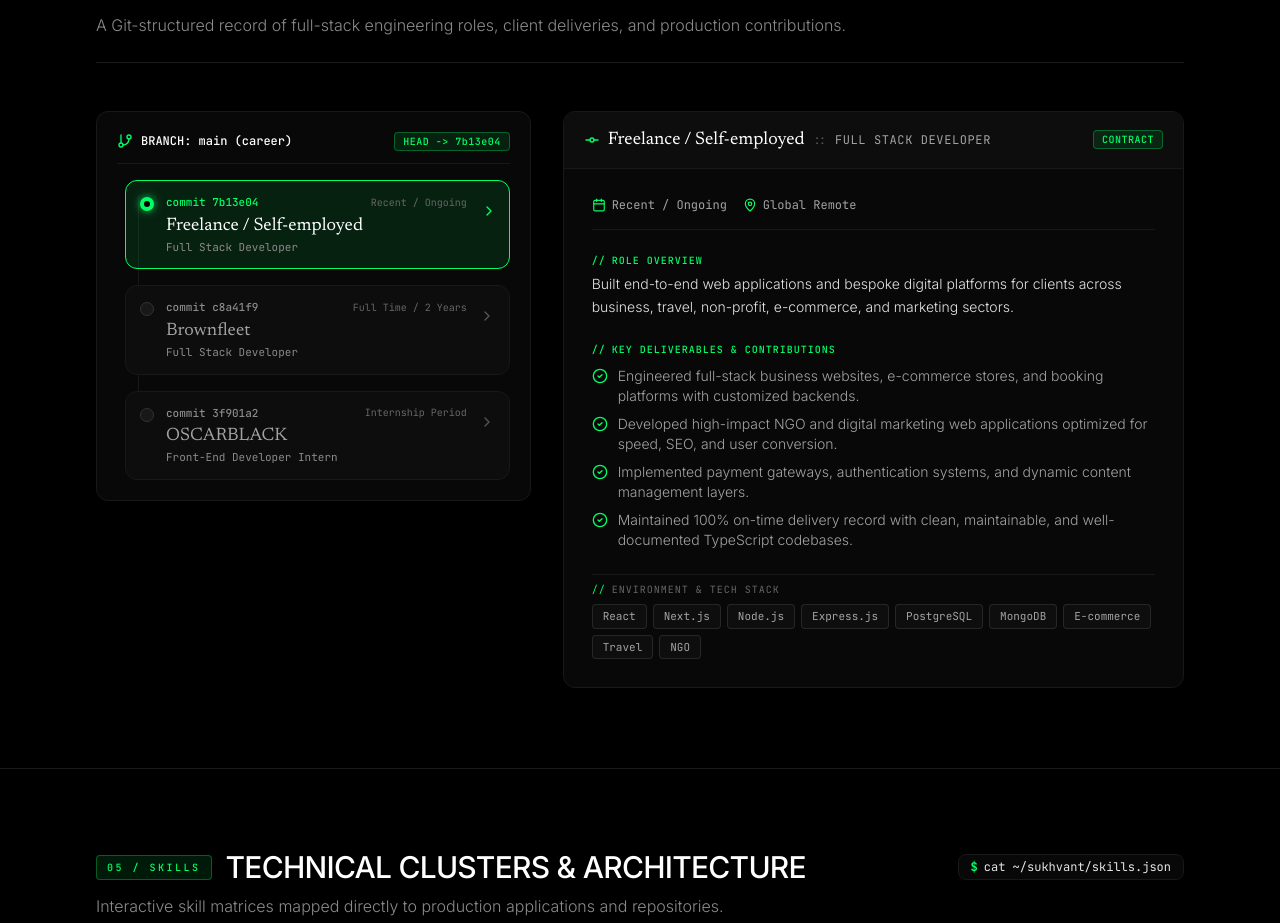
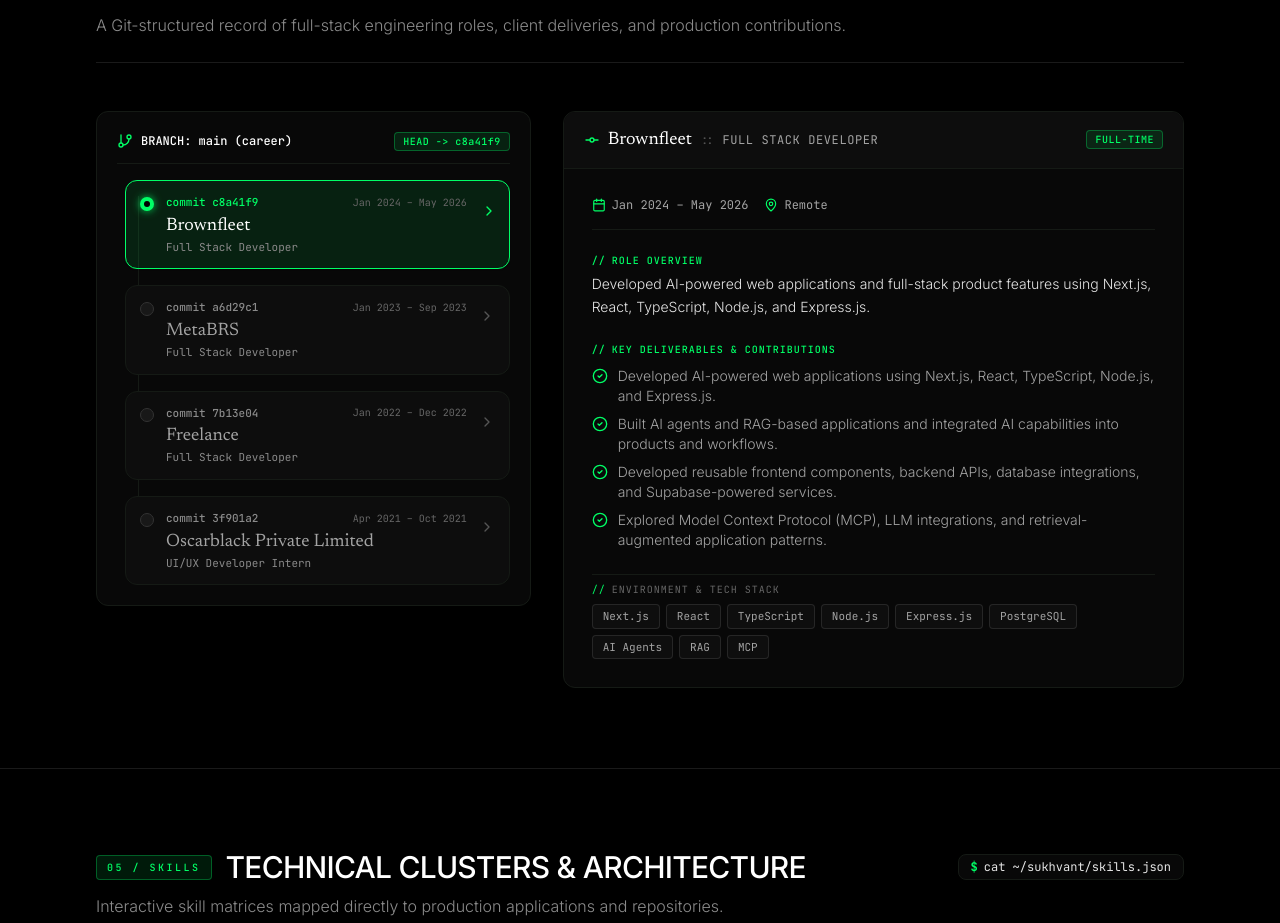
Before and after one commit to SSukhvant/Portfolio2, a React (Vite) app: page / in a window 1280 px wide. Shown: the part 5249-6172 px from the top of the page. Built offline with nearby package versions, Linux system fonts and the light colour scheme.

Commit message:
Sync portfolio experience with current resume

```diff
--- a/src/data/experience.ts
+++ b/src/data/experience.ts
@@ -1,55 +1,71 @@
 import { ExperienceItem } from '../types';
 
+// Experience timeline aligned with the current resume.
+// Keep the displayed order chronological, newest role first.
 export const experienceData: ExperienceItem[] = [
-    {
-    id: "freelance",
-    company: "Freelance / Self-employed",
-    role: "Full Stack Developer",
-    period: "Recent / Ongoing",
-    location: "Global Remote",
-    type: "Contract",
-    commitHash: "7b13e04",
-    summary: "Built end-to-end web applications and bespoke digital platforms for clients across business, travel, non-profit, e-commerce, and marketing sectors.",
-    focus: ["React", "Next.js", "Node.js", "Express.js", "PostgreSQL", "MongoDB", "E-commerce", "Travel", "NGO"],
-    highlights: [
-      "Engineered full-stack business websites, e-commerce stores, and booking platforms with customized backends.",
-      "Developed high-impact NGO and digital marketing web applications optimized for speed, SEO, and user conversion.",
-      "Implemented payment gateways, authentication systems, and dynamic content management layers.",
-      "Maintained 100% on-time delivery record with clean, maintainable, and well-documented TypeScript codebases."
-    ]
-  },
   {
     id: "brownfleet",
     company: "Brownfleet",
     role: "Full Stack Developer",
-    period: "Full Time / 2 Years",
-    location: "Remote / Hybrid",
+    period: "Jan 2024 – May 2026",
+    location: "Remote",
     type: "Full-time",
     commitHash: "c8a41f9",
-    summary: "Engineering scalable AI-powered SaaS solutions, full-stack web applications, and backend systems utilizing modern TypeScript architectures.",
-    focus: ["Next.js", "TypeScript", "Node.js", "PostgreSQL", "AI-powered SaaS", "APIs", "MCP"],
+    summary: "Developed AI-powered web applications and full-stack product features using Next.js, React, TypeScript, Node.js, and Express.js.",
+    focus: ["Next.js", "React", "TypeScript", "Node.js", "Express.js", "PostgreSQL", "AI Agents", "RAG", "MCP"],
     highlights: [
-      "Architected and deployed full-stack SaaS features using Next.js and TypeScript for enterprise reliability.",
-      "Integrated AI workflows, LLM endpoints, and Model Context Protocol (MCP) tooling into production services.",
-      "Designed and optimized PostgreSQL database models and high-throughput REST APIs.",
-      "Collaborated on product engineering, performance profiling, and continuous deployment workflows."
+      "Developed AI-powered web applications using Next.js, React, TypeScript, Node.js, and Express.js.",
+      "Built AI agents and RAG-based applications and integrated AI capabilities into products and workflows.",
+      "Developed reusable frontend components, backend APIs, database integrations, and Supabase-powered services.",
+      "Explored Model Context Protocol (MCP), LLM integrations, and retrieval-augmented application patterns."
+    ]
+  },
+  {
+    id: "metabrs",
+    company: "MetaBRS",
+    role: "Full Stack Developer",
+    period: "Jan 2023 – Sep 2023",
+    location: "Noida, India",
+    type: "Full-time",
+    commitHash: "a6d29c1",
+    summary: "Delivered web solutions for businesses and campaigns across tour and travel, NGOs, e-commerce, startups, and lead generation.",
+    focus: ["React.js", "Next.js", "Tailwind CSS", "Material UI", "WordPress", "Shopify", "API Integrations"],
+    highlights: [
+      "Developed web solutions for tour and travel, NGOs, businesses, e-commerce, startups, and lead-generation campaigns.",
+      "Built responsive applications using React.js, Next.js, Tailwind CSS, and Material UI.",
+      "Developed and customized WordPress and Shopify websites and integrated APIs and application functionality.",
+      "Contributed to the company website and digital products in a startup environment."
+    ]
+  },
+  {
+    id: "freelance",
+    company: "Freelance",
+    role: "Full Stack Developer",
+    period: "Jan 2022 – Dec 2022",
+    location: "Remote",
+    type: "Contract",
+    commitHash: "7b13e04",
+    summary: "Delivered freelance web projects and client websites using modern frontend tools and popular content-management and commerce platforms.",
+    focus: ["React.js", "WordPress", "Shopify", "HTML", "CSS", "Bootstrap", "Material UI", "SQL", "Firebase", "MongoDB", "NeDB"],
+    highlights: [
+      "Delivered freelance web projects using React.js, WordPress, Shopify, HTML, CSS, Bootstrap, and Material UI.",
+      "Integrated APIs, implemented CRUD operations, and connected applications with SQL, Firebase, MongoDB, and NeDB."
     ]
   },
   {
     id: "oscarblack",
-    company: "OSCARBLACK",
-    role: "Front-End Developer Intern",
-    period: "Internship Period",
-    location: "Remote / Hybrid",
+    company: "Oscarblack Private Limited",
+    role: "UI/UX Developer Intern",
+    period: "Apr 2021 – Oct 2021",
+    location: "India",
     type: "Internship",
     commitHash: "3f901a2",
-    summary: "Focused on crafting high-fidelity responsive user interfaces, modular styling architectures, and cross-browser frontend optimization.",
-    focus: ["Frontend Development", "Responsive Interfaces", "HTML5", "CSS3 / Modern CSS", "JavaScript"],
+    summary: "Developed frontend interfaces for shipping and logistics websites and gained hands-on experience from UI development through deployment.",
+    focus: ["HTML", "CSS", "Bootstrap", "SCSS", "React.js", "Responsive UI"],
     highlights: [
-      "Developed responsive, pixel-perfect user interface components across mobile, tablet, and desktop viewports.",
-      "Collaborated with senior engineers and UI/UX designers to translate design prototypes into production code.",
-      "Optimized assets and CSS rendering trees to eliminate layout shifts and improve load times.",
-      "Strengthened foundational web standards, semantic HTML, and accessibility compliance."
+      "Developed frontend interfaces for shipping and logistics websites using HTML, CSS, Bootstrap, SCSS, and React.js.",
+      "Worked with senior developers, learned React.js through projects, and gained experience from UI development through deployment.",
+      "Delivered multi-page websites under short timelines, including a four-page website in approximately two days."
     ]
   }
 ];
```
